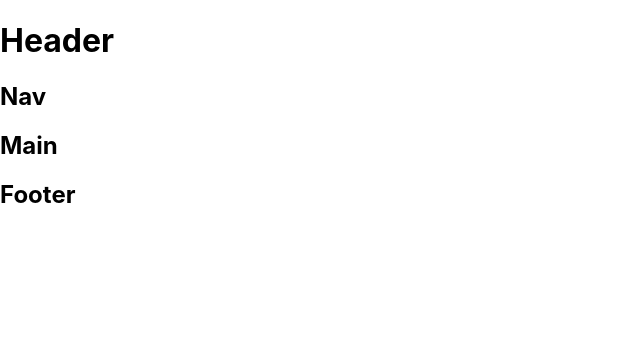
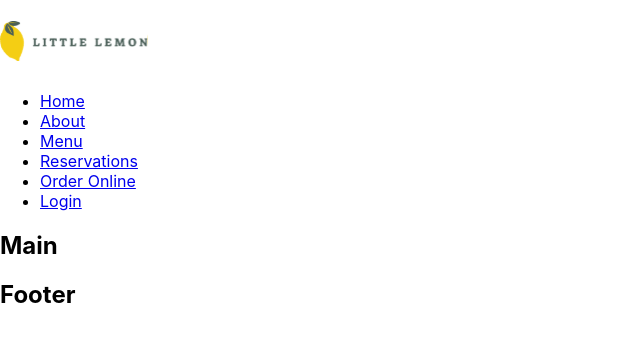
Before and after one commit to achaverrar/capstone, a React (Create React App) app: page / in a window 1280 px wide. Shown: the top 342 px of the page, without its empty margins (0-640 px from the left). Built offline with nearby package versions, Linux system fonts and the light colour scheme.

Commit message:
add the markup and logo to the Header component and the corresponding image to the src folder

```diff
--- a/src/Header.js
+++ b/src/Header.js
@@ -1,10 +1,13 @@
 import React from "react";
 import Nav from "./Nav";
+import Logo from "./images/Logo.svg";
 
 const Header = () => {
   return (
     <header>
-      <h1>Header</h1>
+      <h1>
+        <img src={Logo} alt="Little Lemon's logo" />
+      </h1>
       <Nav></Nav>
     </header>
   );
--- a/src/Nav.js
+++ b/src/Nav.js
@@ -3,7 +3,26 @@ import React from "react";
 const Nav = () => {
   return (
     <nav>
-      <h2>Nav</h2>
+      <ul>
+        <li>
+          <a href="/">Home</a>
+        </li>
+        <li>
+          <a href="#about">About</a>
+        </li>
+        <li>
+          <a href="#menu">Menu</a>
+        </li>
+        <li>
+          <a href="#reservations">Reservations</a>
+        </li>
+        <li>
+          <a href="#order-online">Order Online</a>
+        </li>
+        <li>
+          <a href="#login">Login</a>
+        </li>
+      </ul>
     </nav>
   );
 };
```
Also changed, not shown: src/images/Logo.svg (added).
